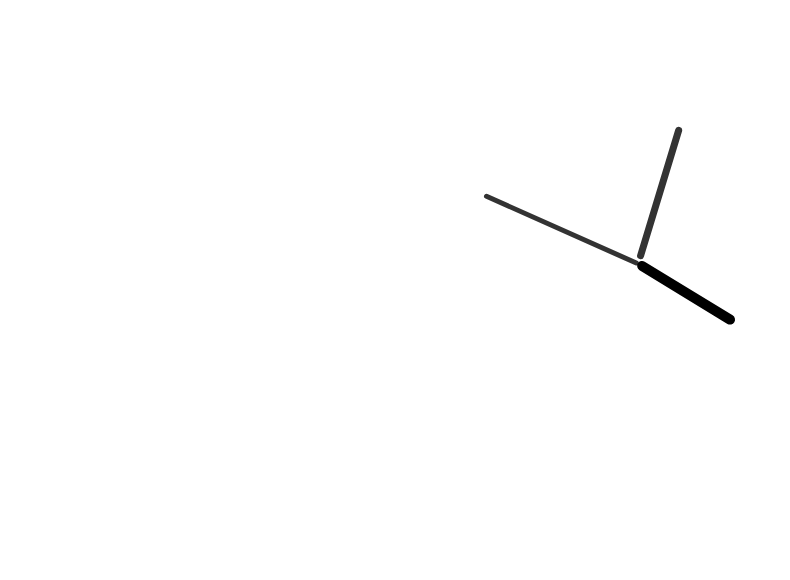
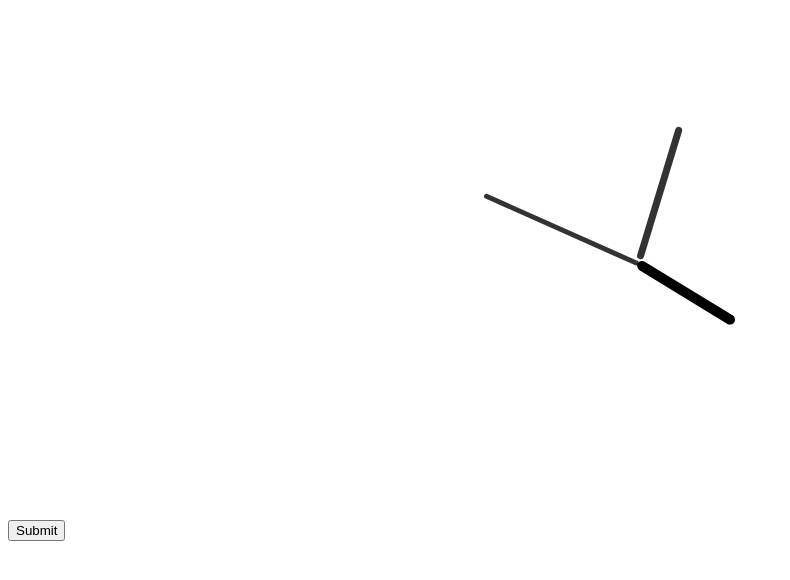
Before and after one commit to SauravKumarJhaNITW/analog-clock-using-js, a plain HTML site: page index.html in a window 1280 px wide. Shown: the whole page, without its empty margins (0-790 px from the left). Drawn offline with Linux system fonts and the light colour scheme.

Commit message:
Update index.html

```diff
--- a/index.html
+++ b/index.html
@@ -13,5 +13,6 @@
       <div id="minute"></div>
       <div id="second"></div>
   </div>
+    <input type ="submit" value="Submit" action="actionpage.php">
 </body>
 </html>
```
